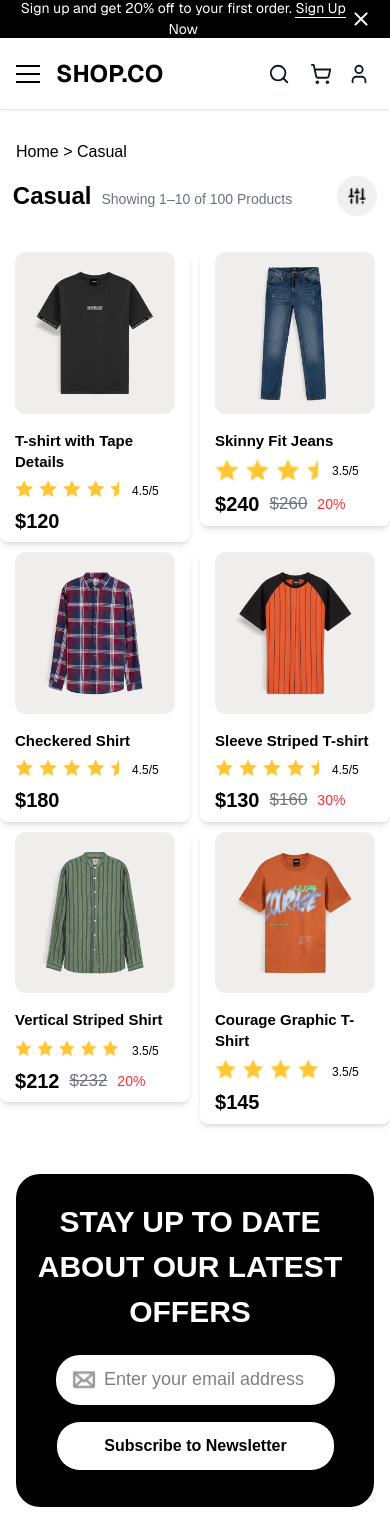
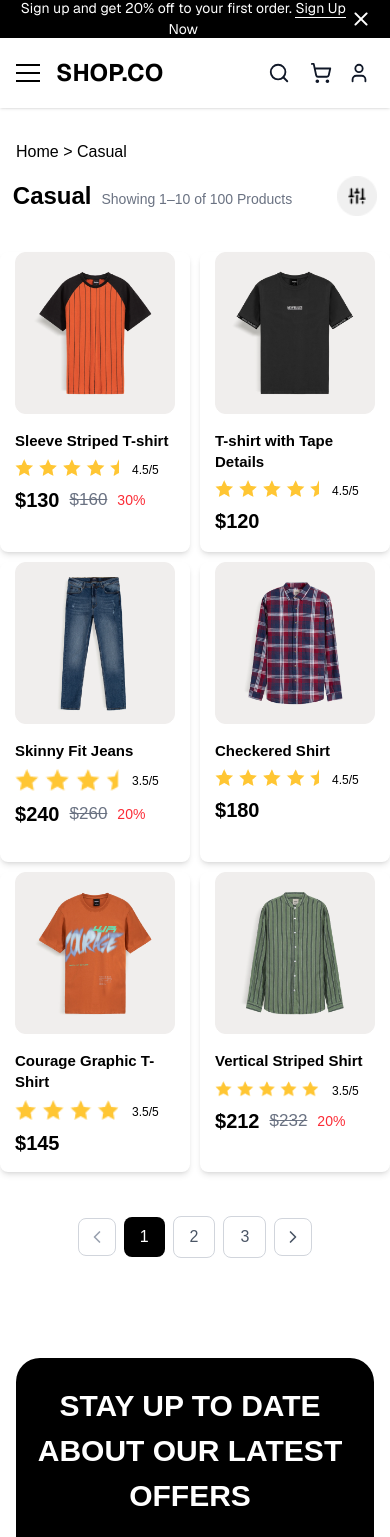
Before and after one commit to Lashagorakudashvili/clothes-shop, a Next.js app: page /Casual in a window 390 px wide. Shown: the top 1537 px of the page. Built offline with nearby package versions, Linux system fonts and the light colour scheme.

Commit message:
mobile clothes done

```diff
--- a/src/app/[category]/page.tsx
+++ b/src/app/[category]/page.tsx
@@ -3,9 +3,10 @@
 
 import { usePathname } from 'next/navigation';
 import Link from 'next/link';
-import React, { useEffect, useRef, useState } from "react";
+import React, { useEffect, useRef, useState, useMemo } from "react";
 import Image from "next/image";
 import ReactSlider from 'react-slider';
+import { ChevronLeft, ChevronRight } from 'lucide-react';
 
 
 
@@ -91,7 +92,6 @@ export default function CategoryPage() {
     setisSizeDropDownOpen(prev => !prev)
   }
 
-
   const sizes = [
     'XX-Small', 'X-Small', 'Small',
     'Medium', 'Large', 'X-Large',
@@ -118,8 +118,7 @@ export default function CategoryPage() {
 {/* mobile filter */}
 
 
-
-{/*///////////////////////////// mobile clothes /////////////////////////////*/}
+{/* mobile clothes */}
 interface Product {
   id: number;
   name: string;
@@ -130,7 +129,6 @@ interface Product {
   // Star rating image filename
   stars: "3-stars.png" | "3-5-stars.png" | "4-stars.png" | "4-5-stars.png" | "5-stars.png";
 }
-
 
 const products: Product[] = [
   {
@@ -183,10 +181,9 @@ const products: Product[] = [
   },
 ];
 
-
 const ProductCard: React.FC<{ product: Product }> = ({ product }) => (
   <Link href="/coming-soon" className="cursor-pointer">
-    <div className="md:h-full flex flex-col items-center bg-white rounded-lg shadow-md px-[15px]">
+    <div className="md:h-full flex flex-col items-center bg-white rounded-lg shadow-md px-[15px] h-[300px]">
       <Image
         src={product.image}
         alt={product.name}
@@ -235,7 +232,90 @@ const ProductCard: React.FC<{ product: Product }> = ({ product }) => (
     </div>
   </Link>
 );
-{/*///////////////////////////// mobile clothes /////////////////////////////*/}
+
+
+{/* mobile clothes paginator */}
+const [currentPage, setCurrentPage] = useState(1);
+const totalPages = 3;
+
+// Fisher-Yates shuffle algorithm
+const shuffleArray = (array: Product[], seed: number) => {
+  const shuffled = [...array];
+  let random = () => {
+    const x = Math.sin(seed++) * 10000;
+    return x - Math.floor(x);
+  };
+
+  for (let i = shuffled.length - 1; i > 0; i--) {
+    const j = Math.floor(random() * (i + 1));
+    [shuffled[i], shuffled[j]] = [shuffled[j], shuffled[i]];
+  }
+  return shuffled;
+};
+
+// Shuffle products based on current page (using page as seed for consistent shuffling)
+const shuffledProducts = useMemo(() => {
+  return shuffleArray(products, currentPage * 1000);
+}, [currentPage]);
+
+const handlePageChange = (page: number) => {
+  if (page >= 1 && page <= totalPages) {
+    setCurrentPage(page);
+  }
+};
+
+const Paginator: React.FC<{
+  currentPage: number;
+  totalPages: number;
+  onPageChange: (page: number) => void;
+}> = ({ currentPage, totalPages, onPageChange }) => {
+  return (
+    <div className="flex items-center justify-center mt-[44px] mb-[50px] space-x-2">
+      {/* Previous Button */}
+      <button
+        onClick={() => onPageChange(currentPage - 1)}
+        disabled={currentPage === 1}
+        className={`p-2 rounded-lg border ${
+          currentPage === 1
+            ? 'border-gray-300 text-gray-400 cursor-not-allowed'
+            : 'border-gray-300 text-gray-600 hover:bg-gray-50'
+        }`}
+      >
+        <ChevronLeft size={20} />
+      </button>
+
+      {/* Page Numbers */}
+      {Array.from({ length: totalPages }, (_, i) => i + 1).map((pageNum) => (
+        <button
+          key={pageNum}
+          onClick={() => onPageChange(pageNum)}
+          className={`px-4 py-2 rounded-lg ${
+            currentPage === pageNum
+              ? 'bg-black text-white'
+              : 'border border-gray-300 text-gray-600 hover:bg-gray-50'
+          }`}
+        >
+          {pageNum}
+        </button>
+      ))}
+
+      {/* Next Button */}
+      <button
+        onClick={() => onPageChange(currentPage + 1)}
+        disabled={currentPage === totalPages}
+        className={`p-2 rounded-lg border ${
+          currentPage === totalPages
+            ? 'border-gray-300 text-gray-400 cursor-not-allowed'
+            : 'border-gray-300 text-gray-600 hover:bg-gray-50'
+        }`}
+      >
+        <ChevronRight size={20} />
+      </button>
+    </div>
+  );
+};
+{/* mobile clothes paginator */}
+{/* mobile clothes */}
 
 
 
@@ -458,21 +538,25 @@ const ProductCard: React.FC<{ product: Product }> = ({ product }) => (
         {/* filter dropdown */}
 
 
-
-        {/* ////////////////////////// mobile clothes //////////////////////// */}
+        {/* mobile clothes */}
         <section>
          <div className="mt-[36px] grid grid-cols-2 gap-[10px] justify-items-center">
-            {products.map((product) => (
+            {shuffledProducts.map((product) => (
               <ProductCard key={product.id} product={product} />
             ))}
           </div>
+
+        {/* mobile clothes paginator */}
+        <Paginator
+          currentPage={currentPage}
+          totalPages={totalPages}
+          onPageChange={handlePageChange}
+        />
+        {/* mobile clothes paginator */}
         </section>
-        {/* ////////////////////////// mobile clothes //////////////////////// */}
-
-
-
+        {/* mobile clothes */}
       </section>
-      {/* ///////////// mobile page ////////////// */}
+      {/* mobile page */}
 
 
 
--- a/src/app/globals.css
+++ b/src/app/globals.css
@@ -1,4 +1,5 @@
 @import "tailwindcss";
+
 
 :root {
   --background: #ffffff;
--- a/src/components/Footer.tsx
+++ b/src/components/Footer.tsx
@@ -67,10 +67,10 @@ const Footer = () => {
                 {/* logo and soc icons */}
                 <div className='flex flex-col md:w-1/3'>
                     <span className='text-[40px] font-extrabold text-black'>SHOP.CO</span>
-                    <span className='text-[14px] text-gray-600 pt-[25px] max-w-full pr-[1rem] md:pr-[0px] md:max-w-[248px] leading-[22px]'>
+                    <span className='text-[14px] text-gray-600 max-w-full pr-[1rem] md:pr-[0px] md:max-w-[248px] leading-[22px]'>
                         We have clothes that suits your style and which you’re proud to wear. From women to men.
                     </span>
-                    <div className="flex gap-4 pt-[35px]">
+                    <div className="flex gap-4 pt-[30px]">
                         <a
                         href="https://twitter.com"
                         target="_blank"
@@ -112,7 +112,7 @@ const Footer = () => {
                 {/* logo and soc icons */}
                 {/* about company */}
                 <div className='text-black md:w-2/3'>
-                    <div className="mt-[17px] grid grid-cols-2 md:grid-cols-4 gap-[10px] lg:gap-10 xl:gap-25">
+                    <div className="mt-[0px] grid grid-cols-2 md:grid-cols-4 gap-[10px] lg:gap-10 xl:gap-25">
                         <div>
                             <h2 className="font-bold mb-2">COMPANY</h2>
                             <div className="flex flex-col gap-5 mt-[20px] text-gray-600">
--- a/src/components/Navbar.tsx
+++ b/src/components/Navbar.tsx
@@ -208,7 +208,7 @@ const Navbar = () => {
 
 
     return (
-        <header ref={navbarRef} className="fixed w-full z-50 bg-white mt-[39px] md:mt-[38px] font-sans shadow-sm py-4">
+        <header ref={navbarRef} className="fixed w-full z-50 bg-white mt-[38px] md:mt-[38px] font-sans shadow-sm py-4">
             <div className="flex items-center justify-between">
                 {/* Mobile menu button */}
                 <button
```
